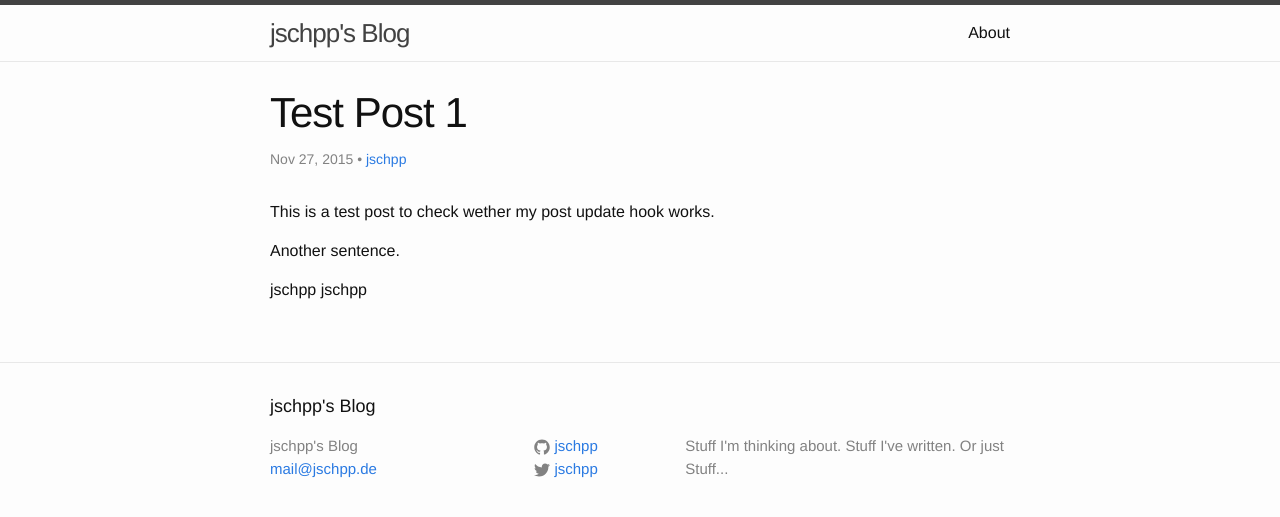
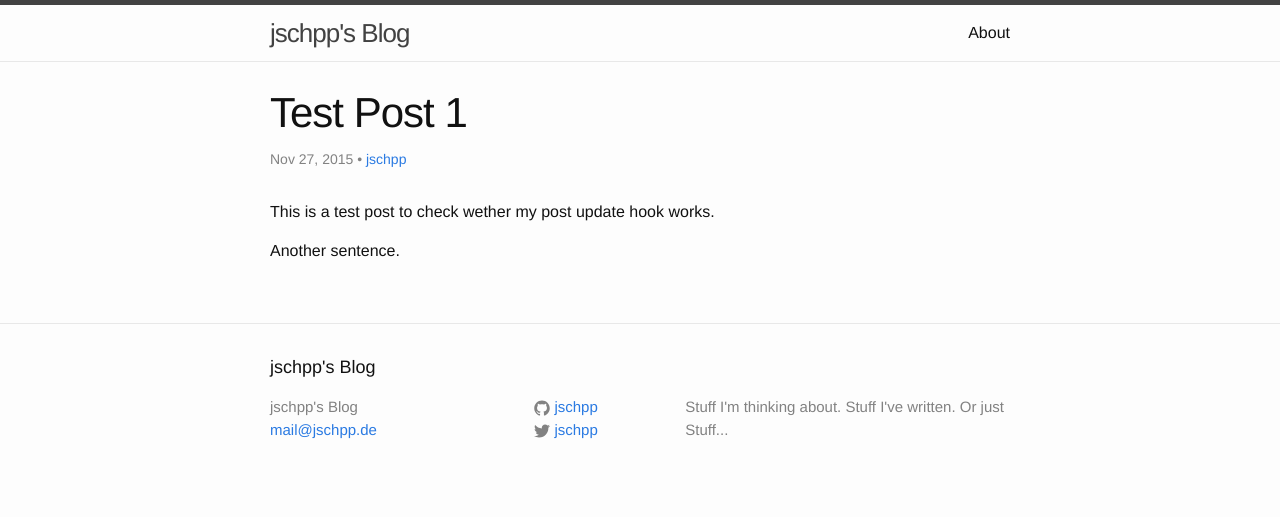
Before and after one commit to jschpp/jschpp.github.io, a Jekyll site: the page built from _posts/2015-11-27-test-post-1.markdown, in a window 1280 px wide. Shown: the top 517 px of the page. Built offline with Jekyll 4.4.1, drawn with Linux system fonts in a browser that asks for light colours.

Commit message:
Testing...

```diff
--- a/_layouts/post.html
+++ b/_layouts/post.html
@@ -21,9 +21,7 @@ layout: default
   </header>
 
   <div class="post-content" itemprop="articleBody">
-    {% assign author = site.data.people["jschpp"] %}
     {{ content }}
-    {{ page.author }} {{ author.twitter }}
   </div>
 
 </article>
```
